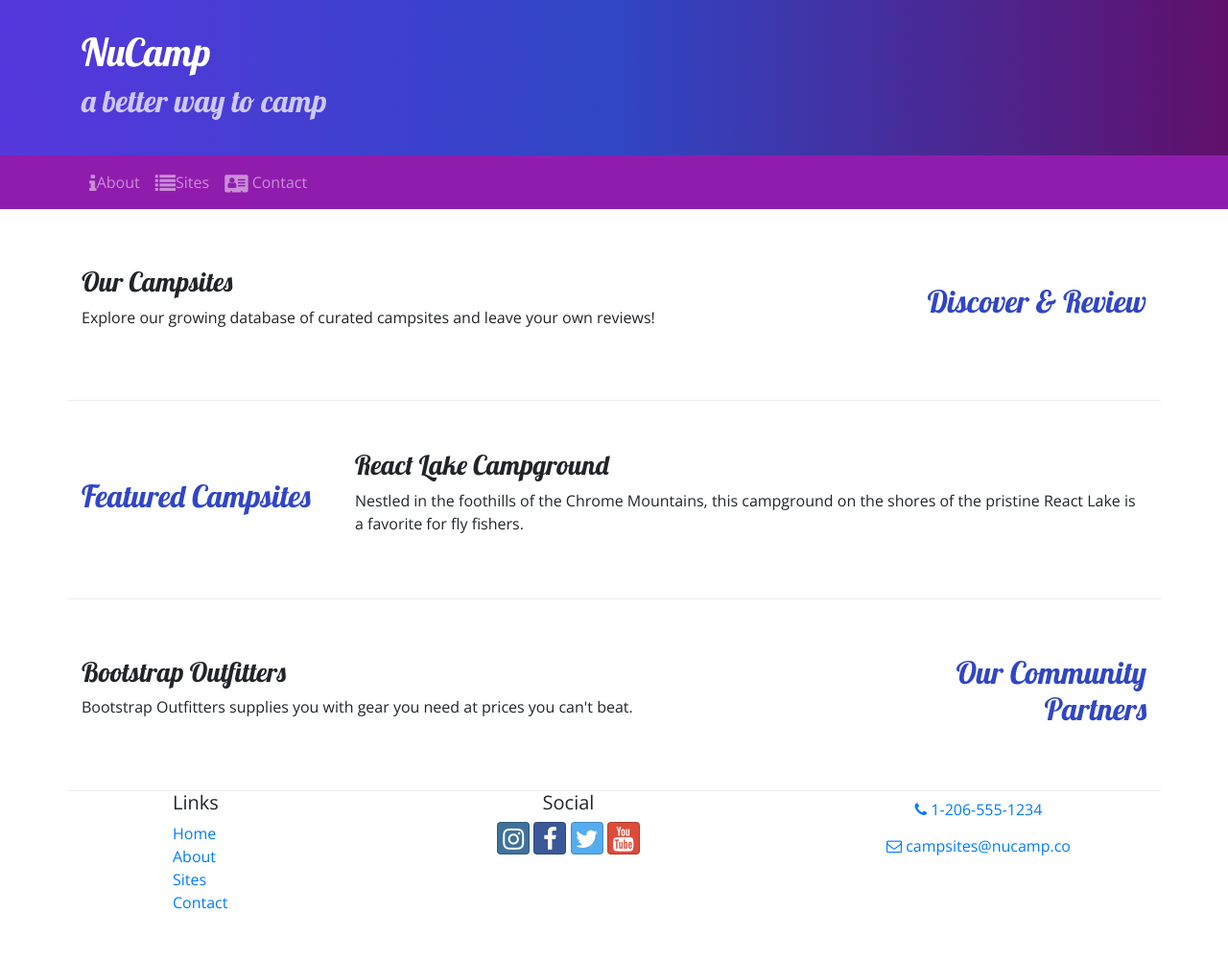
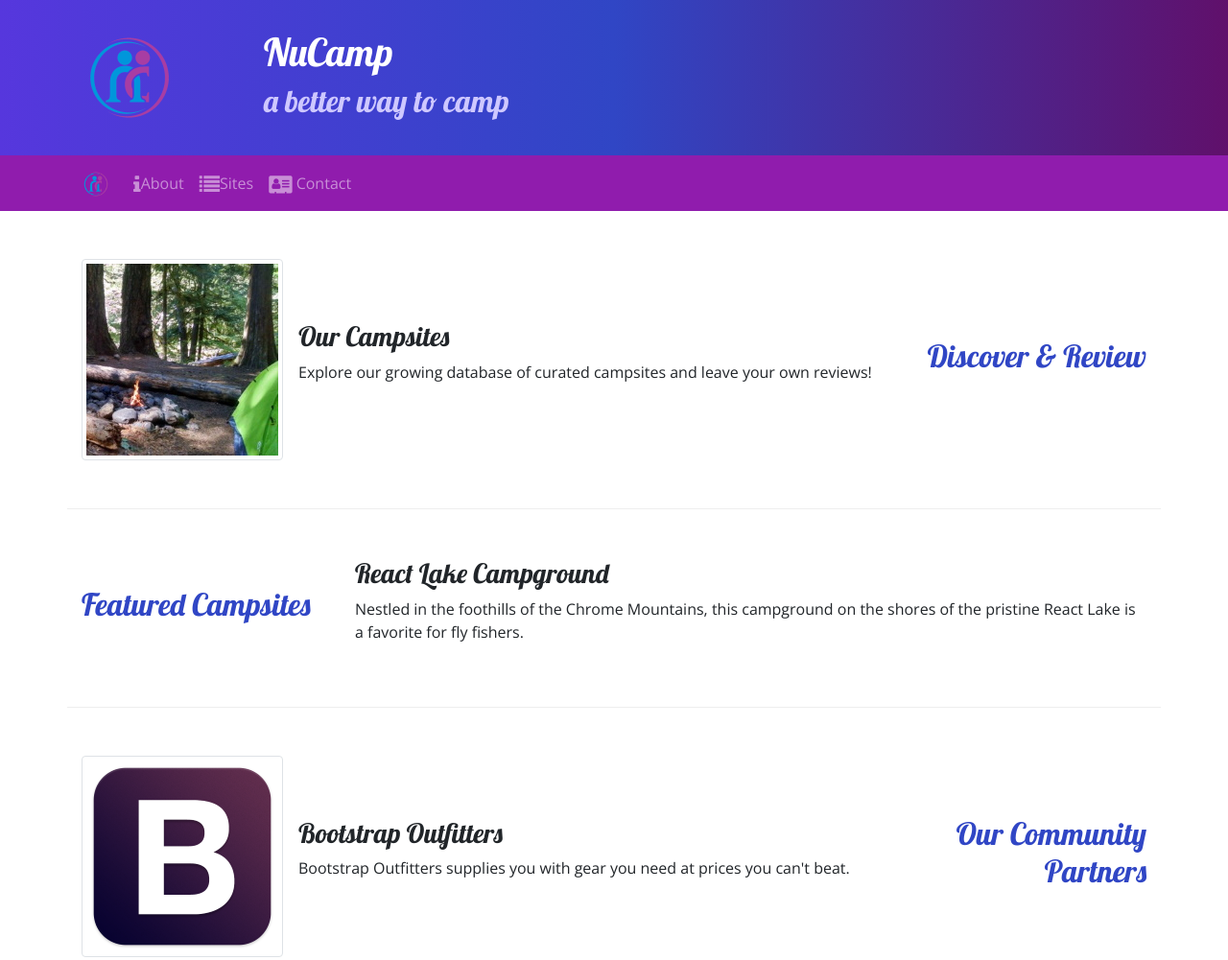
Before and after one commit to ChristianpbDEV/nucampsite, a website: page index.html in a window 1280 px wide. Shown: the top 1001 px of the page at 96% size. Before the commit the page ends 969 px from the top, so only its background shows below. Drawn offline with nearby package versions, Linux system fonts and the light colour scheme.

Commit message:
Images and Media

```diff
--- a/index.html
+++ b/index.html
@@ -22,6 +22,9 @@
     <header class="jumbotron jumbotron-fluid">
         <div class="container">
             <div class="row">
+                <div class="col-4 col-sm-3 col-md-2 align-self-center">
+                    <img src="img/logo.png" class="img -fluid" />
+                </div>
                 <div class="col">
                     <h1>NuCamp</h1>
                     <h2>a better way to camp</h2>
@@ -32,7 +35,8 @@
 
     <nav class="navbar navbar-expand-sm navbar-dark sticky-top">
             <div class="container">
-                <button class="navbar-toggler ml-auto" type="button" data-toggle="collapse" data-target="nucampNavbar">
+                <a class="navbar-brand" href="#"><img src="img/logo.png" height="30" width="30" /></a>
+                <button class="navbar-toggler" type="button" data-toggle="collapse" data-target="#nucampNavbar">
                     <span class="navbar-toggler-icon"></span>
                 </button>
                 <div class="collapse navbar-collapse" id="nucampNavbar">
@@ -47,12 +51,17 @@
 
     <div class="container">
         <div class="row row-content align-items-center">
-            <div class="col sm-4 order-sm-last col-md-3">
+            <div class="col-sm-4 order-sm-last col-md-3">
                 <h2 class="text-sm-right">Discover & Review</h2>
             </div>
             <div class="col">
-                <h3>Our Campsites</h3>
-                <p class="d-none d-sm-block">Explore our growing database of curated campsites and leave your own reviews!</p>
+                <div class="media">
+                    <img class="d-flex mr-3 img-thumbnail" src="img/breadcrumb-trail-thumb.jpg" alt="Breadcrumb Trail thumbnail" />
+                    <div class="media-body align-self-center">
+                        <h3>Our Campsites</h3>
+                        <p class="d-none d-sm-block">Explore our growing database of curated campsites and leave your own reviews!</p>
+                    </div>
+                </div>
             </div>
         </div>
 
@@ -71,8 +80,13 @@
                 <h2 class="text-sm-right">Our Community Partners</h2>
             </div>
             <div class="col">
-                <h3>Bootstrap Outfitters</h3>
-                <p class="d-none d-sm-block">Bootstrap Outfitters supplies you with gear you need at prices you can't beat.</p>
+                <div class="media">
+                    <img class="d-flex mr-3 img-thumbnail" src="img/bootstrap-thumb.png" alt="Bootstrap Outfitters" />
+                    <div class="media-body align-self-center">
+                        <h3>Bootstrap Outfitters</h3>
+                        <p class="d-none d-sm-block">Bootstrap Outfitters supplies you with gear you need at prices you can't beat.</p>
+                    </div>
+                </div>
             </div>
         </div>
     </div>
```
Also changed, not shown: aboutus.html (+5 -1 lines), contactus.html (+6 -2 lines), img/bootstrap-thumb.png (added), img/breadcrumb-trail-thumb.jpg (added), img/breadcrumb-trail.jpg (added), img/chrome-river-thumb.jpg (added), img/chrome-river.jpg (added), img/logo.png (added), img/react-lake-thumb.jpg (added), img/react-lake.jpg (added), 1 other file.
